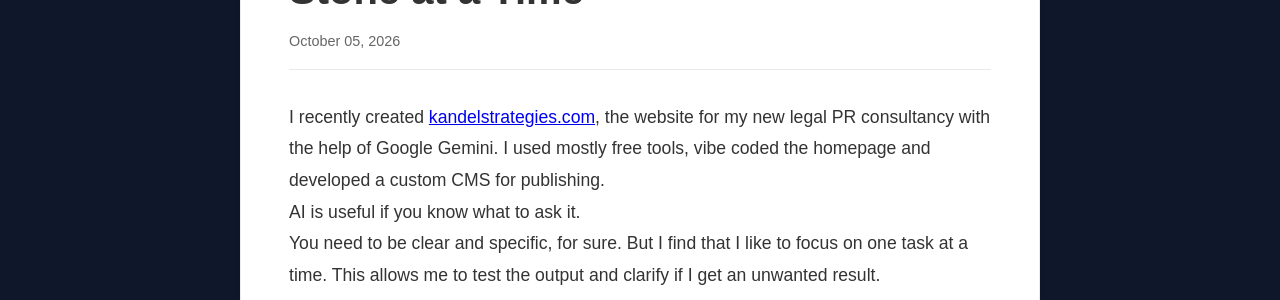
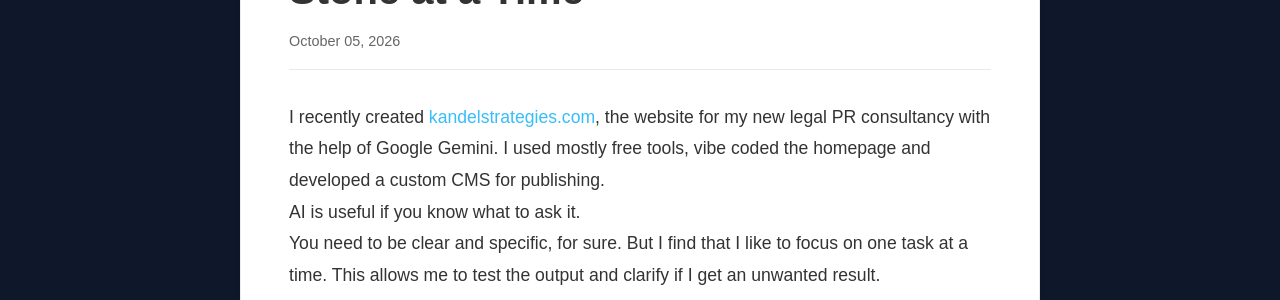
Before and after one commit to jkandel/kandel-website, a Jekyll site: the page built from _posts/2026-10-05-building-with-ai-one-stepping-stone-at-a-time.md, in a window 1280 px wide. Shown: the part 769-1069 px from the top of the page. Built offline with Jekyll 4.4.1, drawn with Linux system fonts in a browser that asks for light colours.

Commit message:
Update head.html

```diff
--- a/_includes/head.html
+++ b/_includes/head.html
@@ -383,4 +383,12 @@
     color: #333;
     line-height: 1.6;
   }
+  a {
+    color: #38BDF8;
+    text-decoration: none;
+  }
+
+  a:hover {
+    text-decoration: underline;
+  }
 </style>
```
